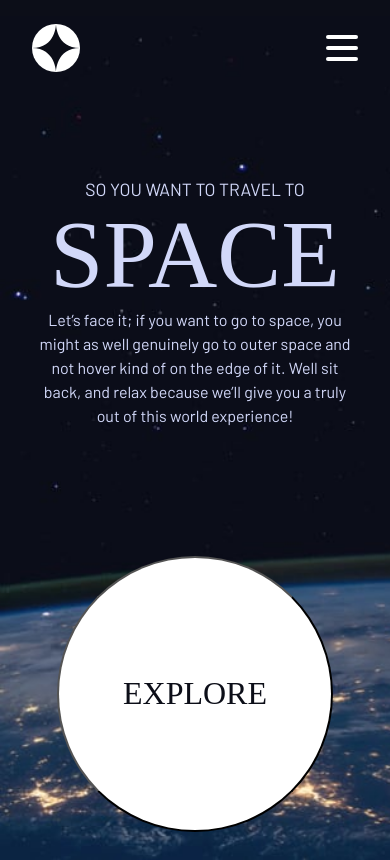
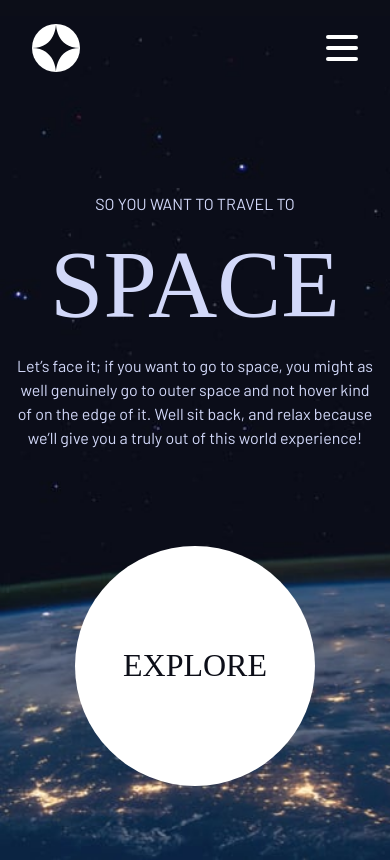
Before and after one commit to gkinghorn3/Space-tourism-site-React-version, a React (Vite) app: page / in a window 390 px wide. Built offline with nearby package versions, Linux system fonts and the light colour scheme; a web font is replaced by a local one.

Commit message:
home elements responsive tweaks

```diff
--- a/src/components/Navigation/Navigation.component.jsx
+++ b/src/components/Navigation/Navigation.component.jsx
@@ -68,11 +68,8 @@ const Navigation = ({ tabSelector }) => {
       </nav>
       {homeVisible && (
         <section className="home-content-container">
-
-          <div className=" flex home-heading-content ">
-
-            <div className='flex home-content-inner'>
-            <div className='inner-text'>
+          <div className="flex home-content-inner">
+            <div className="flex inner-text">
               <h1 className="uppercase ">So you want to travel to</h1>
               <span className="fs-900 uppercase ff-serif">Space</span>
               <p>
@@ -83,15 +80,10 @@ const Navigation = ({ tabSelector }) => {
               </p>
             </div>
 
-            <div className="inner-btn">
+
               <button className="large-btn uppercase ff-serif fs-600 text-dark bg-white">
                 Explore
               </button>
-            </div>
-            </div>
-
-
-
 
           </div>
         </section>
--- a/src/components/Navigation/navigation.styles.scss
+++ b/src/components/Navigation/navigation.styles.scss
@@ -70,62 +70,55 @@
 
 .home-content-container {
   margin-top: 8rem;
+  padding: 0 1rem;
 
-  .home-heading-content {
-    max-width: 500px;
-    margin-top: 3rem;
-    margin-left: auto;
-    margin-right: auto;
+  @media (min-width: 996px){
+    padding: 0 3rem;
+    margin-top: 14rem;;
+  }
 
-    @media (min-width: 996px) {
-      flex-direction: row;
-      margin:0;
-      margin-left: clamp(8rem, -17.6905rem + 41.2698vw, 21rem);
-    }
 
-    @media (max-width: 780px) {
-      margin-top: 8rem;
-    }
 
-    .home-content-inner{
-      display: flex;
+    .home-content-inner {
       flex-direction: column;
       align-items: center;
-      margin-left:auto;
-      margin-right: auto;
+      max-width: 73rem;
+      gap: 5rem;
+      margin: 0 auto;
 
       @media (min-width: 996px) {
-        flex-direction: row;
-      }
-
-      @media (max-width: 500px) {
-        padding: 0 2rem;
-      }
-
-
-     .inner-text {
-
-     }
-
-      button {
-        @media (min-width: 996px) {
-          margin-left: 4rem;
-        }
+          flex-direction: row;
+          justify-content: space-between;
       }
     }
 
-    h1 {
-      font-size: clamp(1.1rem, 0.8003rem + 1.2295vw, 1.85rem);
+      .inner-text {
+       flex-direction: column;
+       align-items: center;
+       margin: 1rem auto;
+       max-width: 30rem;
+
+       @media (min-width: 996px) {
+      margin: 0;
+
+
+      h1 {
+        font-size: clamp(1.1rem, 0.8003rem + 1.2295vw, 1.85rem);
+      }
+
+      p {
+
+        font-size: clamp(1rem, 0.8402rem + 0.6557vw, 1.4rem);
+      }
+
     }
 
+
+
     button {
-      // transform: scale(.9);
-      margin-top: 1.5rem;
-      padding: 2em;
 
-      @media (max-width: 600px) {
-        margin-top: 7rem;
-      }
+
     }
-  }
+
 }
+}
--- a/src/index.scss
+++ b/src/index.scss
@@ -265,11 +265,11 @@ a {
   display: grid;
   z-index: 1;
   place-items: center;
-
+  border: none;
   aspect-ratio: 1;
   text-decoration: none;
   border-radius: 50%;
-  // padding: 0 1em;
+  padding: 3rem;
  }
 
  .large-btn::after {
```
